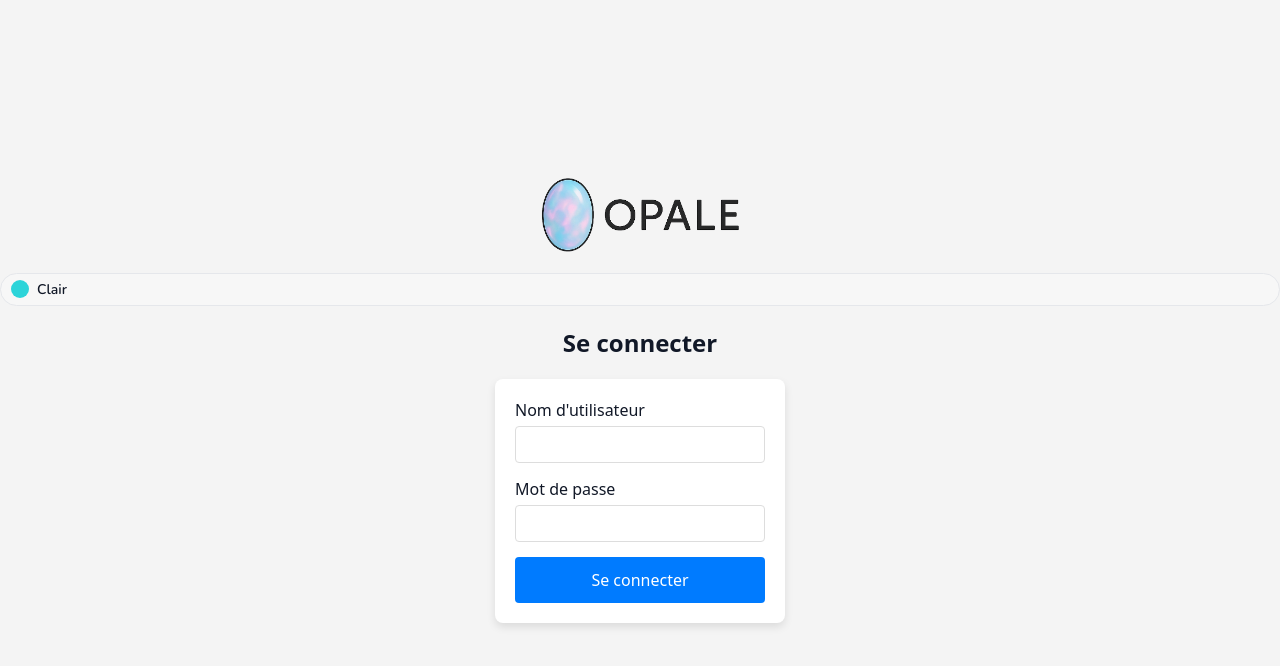
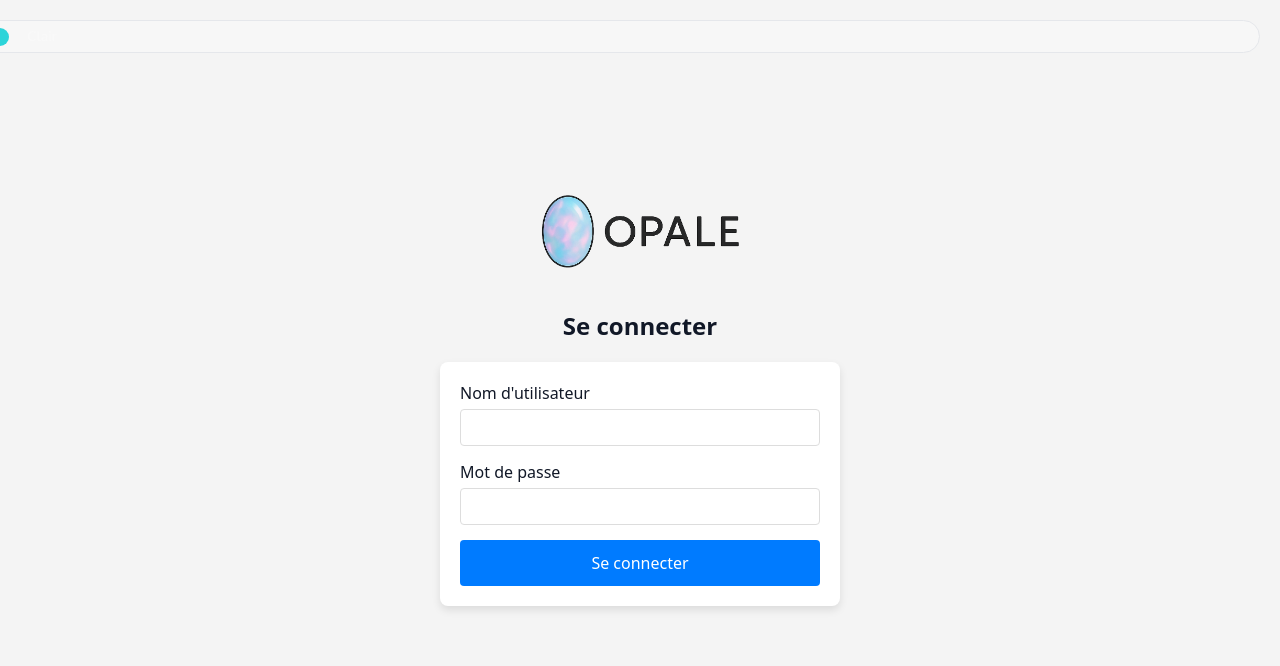
Before and after one commit to AlexisMtksJunia/OPALE-Front-git, a React (Vite) app: page /login in a window 1280 px wide. Shown: the top 666 px of the page. Built offline with nearby package versions, Linux system fonts and the light colour scheme.

Commit message:
Update login-page.css

```diff
--- a/src/styles/pages/login/login-page.css
+++ b/src/styles/pages/login/login-page.css
@@ -6,6 +6,12 @@
     align-items: center;
     height: 100vh;
     background-color: #f4f4f4;
+    transition: background-color 0.3s, color 0.3s;
+}
+
+.login-container.dark {
+    background-color: #2c2c2c; /* Couleur de fond sombre */
+    color: #f9f9f9; /* Texte clair */
 }
 
 .login-logo {
@@ -25,6 +31,14 @@
     padding: 20px;
     border-radius: 8px;
     box-shadow: 0 4px 8px rgba(0, 0, 0, 0.1);
+    width: 100%;
+    max-width: 400px;
+    transition: background-color 0.3s, border-color 0.3s;
+}
+
+.login-form.dark {
+    background: #333; /* Fond sombre pour la forme */
+    border: 1px solid #444; /* Bordure sombre */
 }
 
 .input-group {
@@ -37,10 +51,15 @@
 }
 
 .input-group input {
-    width: 250px;
+    width: 100%;
     padding: 10px;
     border-radius: 4px;
     border: 1px solid #ddd;
+    transition: border-color 0.3s;
+}
+
+.input-group input.dark {
+    border-color: #555; /* Bordure sombre pour les champs */
 }
 
 .login-btn {
@@ -56,3 +75,37 @@
 .login-btn:hover {
     background-color: #0056b3;
 }
+
+/* Style du bouton ThemeToggle */
+.theme-toggle-btn {
+    position: absolute;
+    top: 20px;
+    right: 20px;
+    background: transparent;
+    border: none;
+    cursor: pointer;
+    display: flex;
+    align-items: center;
+}
+
+.theme-toggle-thumb {
+    width: 20px;
+    height: 20px;
+    border-radius: 50%;
+    background-color: #f9f9f9;
+    margin-right: 10px;
+}
+
+.theme-toggle-text {
+    color: #f9f9f9;
+    font-size: 14px;
+}
+
+/* Style du bouton lorsque le mode sombre est activé */
+body.dark .theme-toggle-btn {
+    color: #f9f9f9;
+}
+
+body.dark .theme-toggle-thumb {
+    background-color: #333;
+}
```
